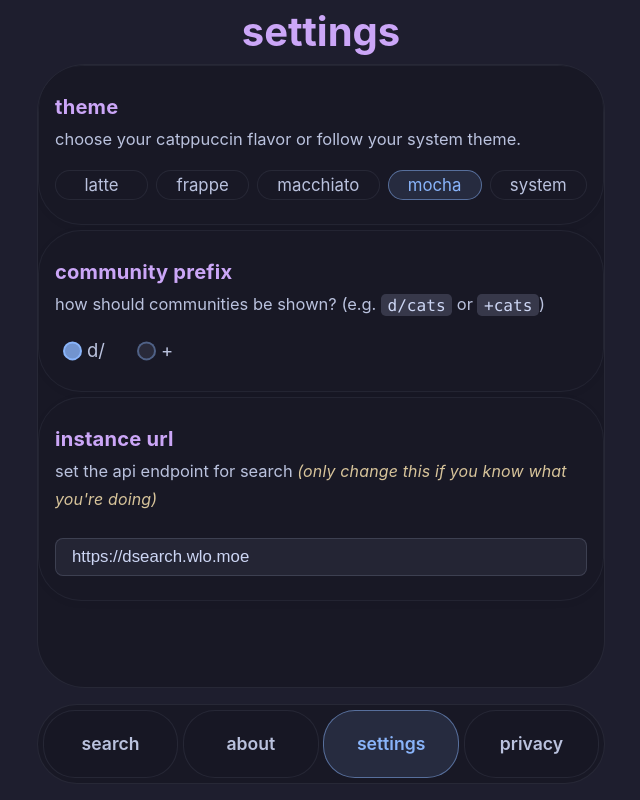
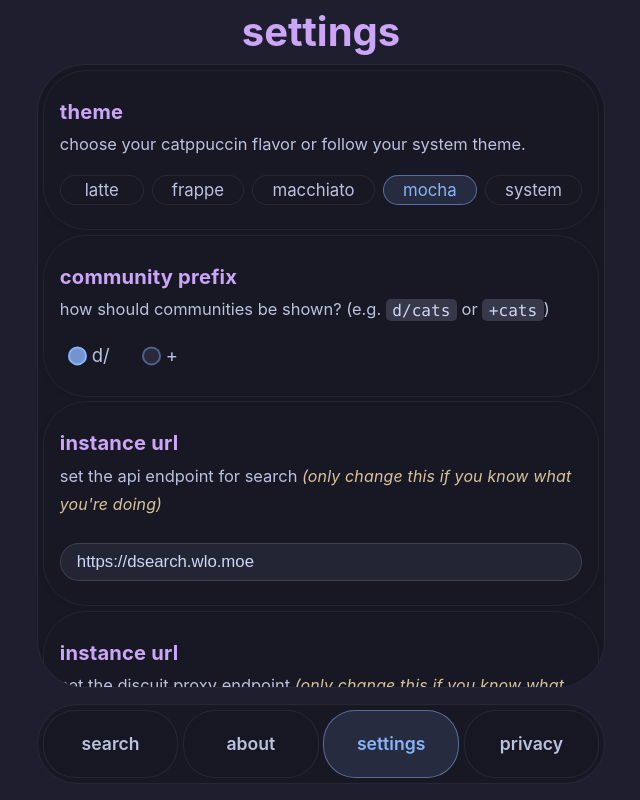
Before and after one commit to discuit-community/search, a Vue app in the folder web/: page /settings in a window 1280 px wide. Shown: the top 800 px of the page, without its empty margins (319-959 px from the left). Built offline with nearby package versions, Linux system fonts and the light colour scheme.

Commit message:
feat(uiv2): use communityPrefix from settings store in reuslt card

```diff
--- /dev/null
+++ b/web/src/components/PostModal/PostRoot.vue
@@ -0,0 +1 @@
+<template></template>
--- a/web/src/components/ResultCard.vue
+++ b/web/src/components/ResultCard.vue
@@ -1,8 +1,11 @@
 <script setup lang="ts">
-import type { SearchResult } from "@/stores/searchStore";
 import { ref, watch, onMounted, nextTick } from "vue";
 import { marked } from "marked";
 
+import type { SearchResult } from "@/stores/searchStore";
+import { useSettingsStore } from "@/stores/settingsStore";
+
+const settingsStore = useSettingsStore();
 const props = defineProps<{
     result: SearchResult;
     index: number;
@@ -17,7 +20,9 @@ onMounted(async () => {
     if (bodyRef.value) {
         const style = window.getComputedStyle(bodyRef.value);
         const lineHeight =
-			parseFloat(style.lineHeight) === 0 ? 20 : parseFloat(style.lineHeight);
+            parseFloat(style.lineHeight) === 0
+                ? 20
+                : parseFloat(style.lineHeight);
         const totalHeight = bodyRef.value.offsetHeight;
         const maxHeight = lineHeight * 8;
 
@@ -59,9 +64,6 @@ function timeAgo(date: Date) {
 
 const body = result.body ? marked.parse(result.body) : "";
 const friendlyDate = timeAgo(new Date(result.createdAt));
-
-type Notation = "plus" | "d-slash";
-const notation: Notation = "d-slash" as Notation;
 </script>
 
 <template>
@@ -82,7 +84,7 @@ const notation: Notation = "d-slash" as Notation;
                     target="_blank"
                     rel="noopener noreferrer"
                 >
-                    {{ notation === "plus" ? "+" : "d/"
+                    {{ settingsStore.communityPrefix === "plus" ? "+" : "d/"
                     }}{{ result.communityName }}
                 </a>
             </div>
--- a/web/src/stores/settingsStore.ts
+++ b/web/src/stores/settingsStore.ts
@@ -12,6 +12,9 @@ export const useSettingsStore = defineStore("settings", () => {
 	const instanceUrl = ref<string>(
 		localStorage.getItem("instanceUrl") || "https://dsearch.wlo.moe",
 	);
+	const discuitProxyUrl = ref<string>(
+		localStorage.getItem("proxyUrl") || "https://dproxy.wlo.moe",
+	);
 	const theme = ref<Theme>((localStorage.getItem("theme") as Theme) || "mocha");
 
 	// --- actions ---
@@ -25,6 +28,11 @@ export const useSettingsStore = defineStore("settings", () => {
 		localStorage.setItem("instanceUrl", url);
 	}
 
+	function setDiscuitProxyUrl(url: string) {
+	  discuitProxyUrl.value = url;
+    localStorage.setItem("proxyUrl", url);
+  }
+
 	function setTheme(newTheme: Theme) {
 		theme.value = newTheme;
 		localStorage.setItem("theme", newTheme);
@@ -36,16 +44,21 @@ export const useSettingsStore = defineStore("settings", () => {
 				: `theme-${newTheme}`;
 	}
 
+
+
 	watch(communityPrefix, (val) => localStorage.setItem("communityPrefix", val));
 	watch(instanceUrl, (val) => localStorage.setItem("instanceUrl", val));
 	watch(theme, (val) => localStorage.setItem("theme", val));
+	watch(discuitProxyUrl, (val) => localStorage.setItem("proxyUrl", val));
 
 	return {
 		communityPrefix,
 		instanceUrl,
+		discuitProxyUrl,
 		theme,
 		setCommunityPrefix,
 		setInstanceUrl,
 		setTheme,
+		setDiscuitProxyUrl
 	};
 });
--- a/web/src/views/SettingsView.vue
+++ b/web/src/views/SettingsView.vue
@@ -25,6 +25,11 @@ function handlePrefixChange(prefix: CommunityPrefix) {
 function handleInstanceUrlChange(e: Event) {
     const target = e.target as HTMLInputElement;
     settings.setInstanceUrl(target.value);
+}
+
+function handleDiscuitProxyUrlChange(e: Event) {
+    const target = e.target as HTMLInputElement;
+    settings.setDiscuitProxyUrl(target.value);
 }
 </script>
 
@@ -95,6 +100,25 @@ function handleInstanceUrlChange(e: Event) {
                     autocomplete="off"
                 />
             </section>
+
+            <section>
+                <h2>instance url</h2>
+                <p class="hint">
+                    set the discuit proxy endpoint
+                    <span class="warn"
+                        >(only change this if you know what you're doing)</span
+                    >
+                </p>
+                <input
+                    type="text"
+                    v-model="settings.discuitProxyUrl"
+                    @input="handleDiscuitProxyUrlChange"
+                    class="proxy-url-input"
+                    spellcheck="false"
+                    autocapitalize="off"
+                    autocomplete="off"
+                />
+            </section>
         </div>
     </PageView>
 </template>
@@ -103,6 +127,7 @@ function handleInstanceUrlChange(e: Event) {
 .settings-content {
     max-width: 568px;
     margin: 0 auto 0 auto;
+    padding: 0.3rem;
     color: hsl(var(--subtext1));
     font-size: 1.05em;
     line-height: 1.7;
@@ -205,11 +230,12 @@ section {
         font-size: 0.98em;
         color: hsl(var(--text));
     }
+}
 
-    .instance-url-input {
+input[type="text"] {
     width: 100%;
     padding: 0.5rem 1rem;
-        border-radius: 0.5rem;
+    border-radius: 5rem;
     border: 1px solid hsla(var(--subtext0) / 0.2);
     background: hsla(var(--surface0) / 0.5);
     color: hsl(var(--text));
@@ -220,7 +246,6 @@ section {
     &:focus {
         outline: none;
         border-color: hsl(var(--blue));
-        }
     }
 }
 
```
Lines whose indentation alone changed are shown as unchanged.
